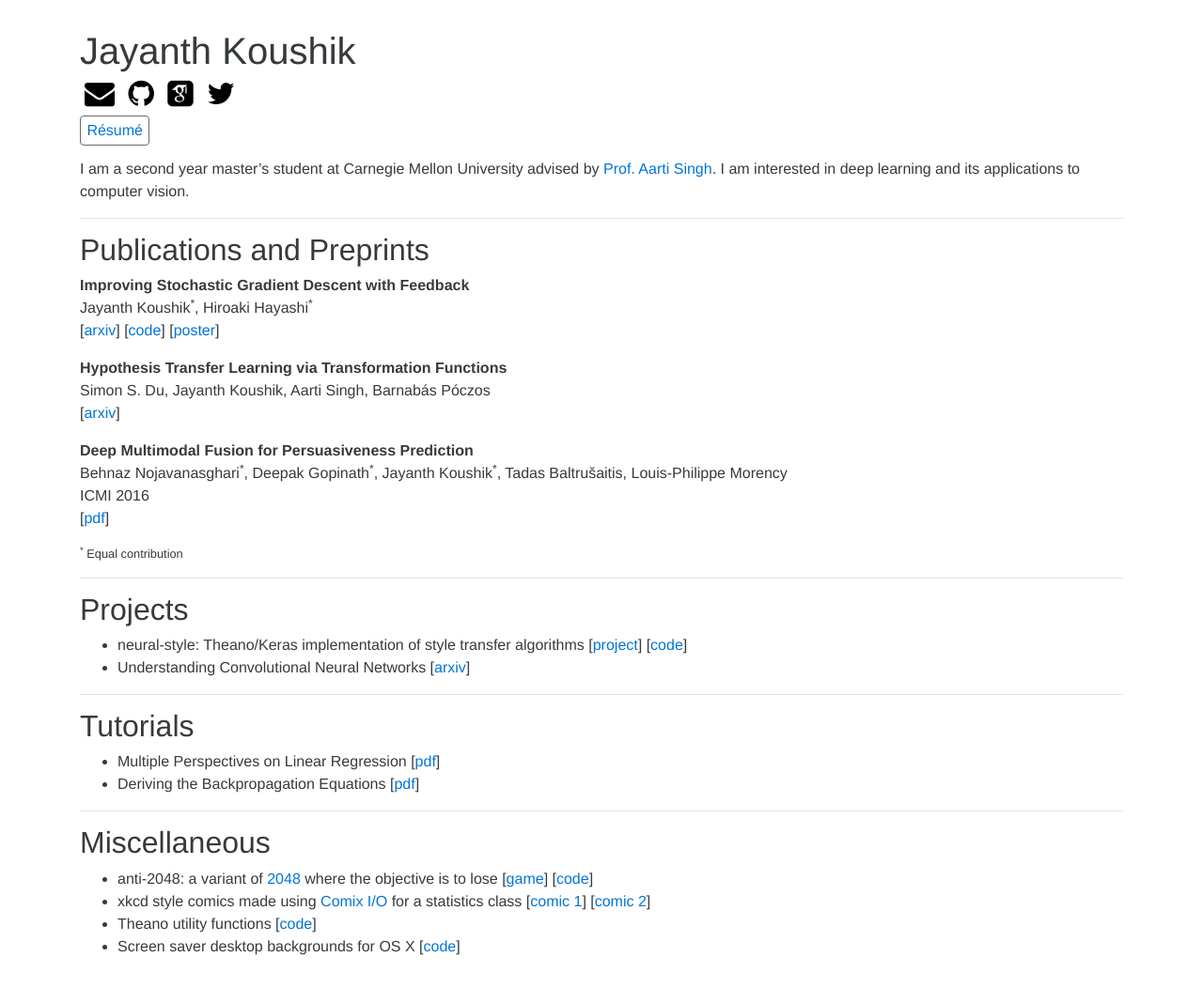
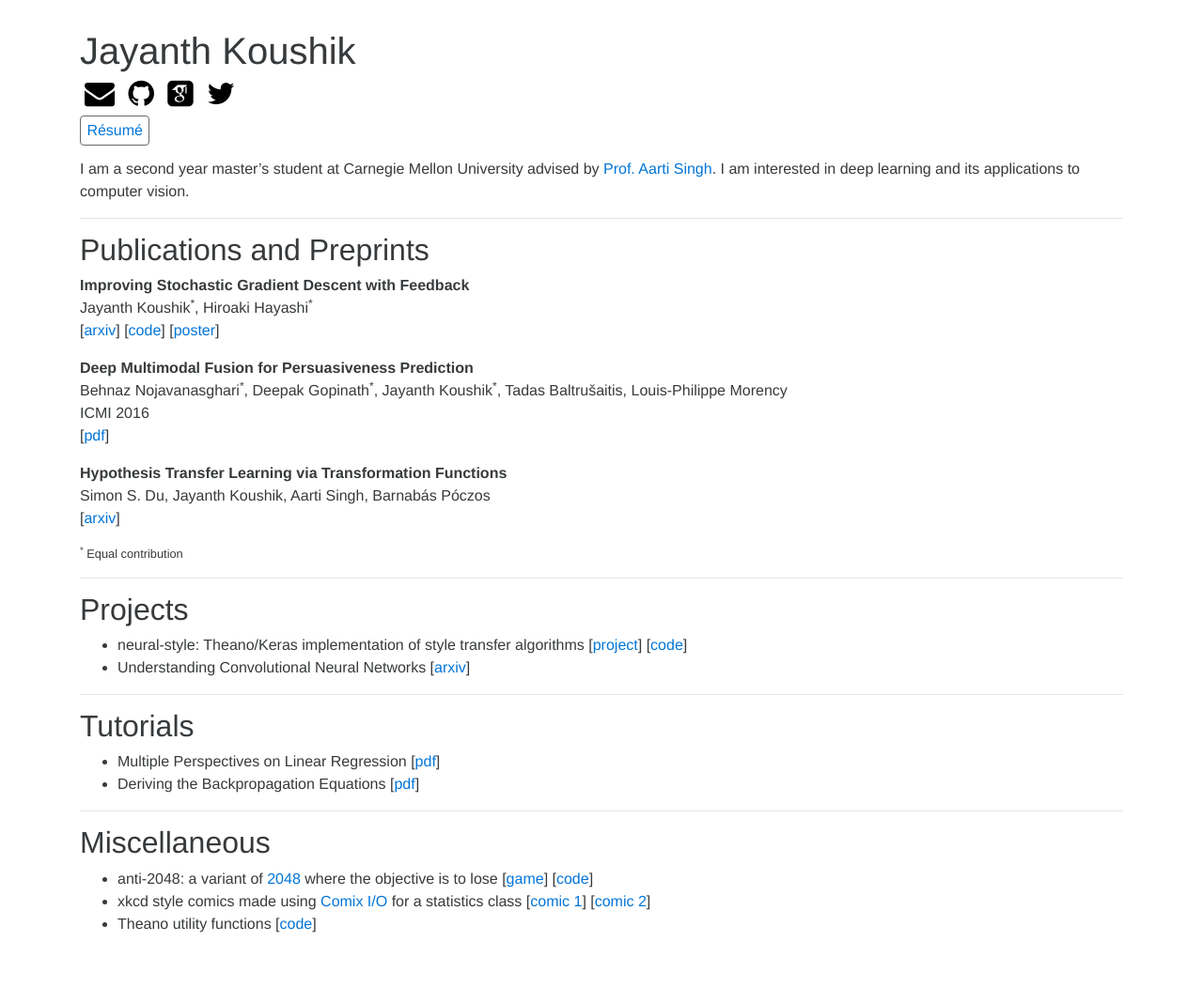
Before and after one commit to jayanthkoushik/jayanthkoushik.github.io, a Jekyll site: the page built from index.md, in a window 1280 px wide. Shown: the whole page at 94% size. Built offline with Jekyll 4.4.1, drawn with Linux system fonts in a browser that asks for light colours; some web fonts are replaced; after the commit the page ends 1044 px from its top, so only the background shows below that.

Commit message:
Clean up

```diff
--- a/_data/miscs.yml
+++ b/_data/miscs.yml
@@ -1,7 +1,3 @@
-- desc: 'Screen saver desktop backgrounds for OS X'
-  links:
-    - code: 'https://github.com/jayanthkoushik/liveback'
-
 - desc: 'Theano utility functions'
   links:
     - code: 'https://github.com/jayanthkoushik/theano-utils'
```
Also changed, not shown: _data/publications.yml (+5 -5 lines).
